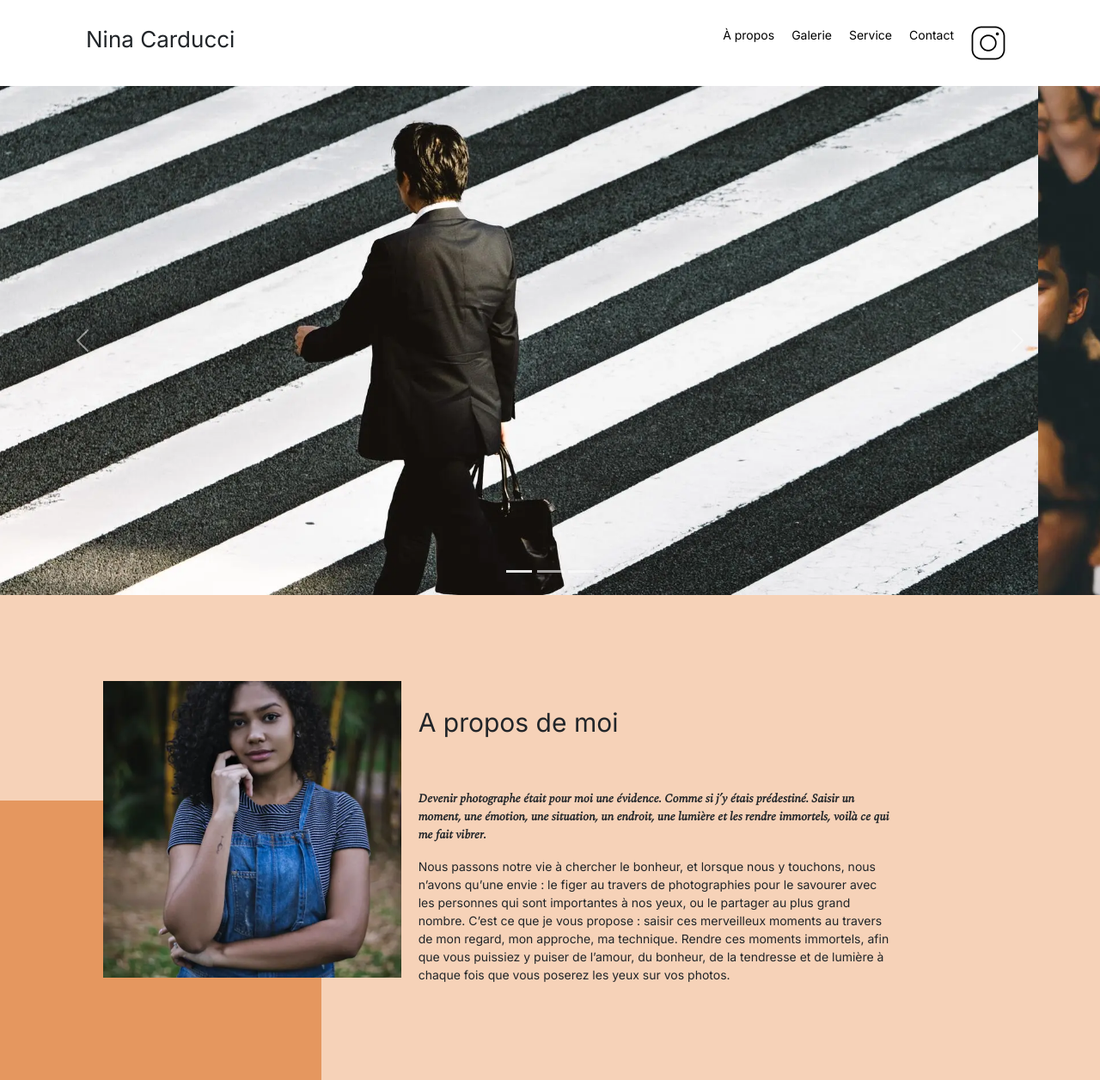
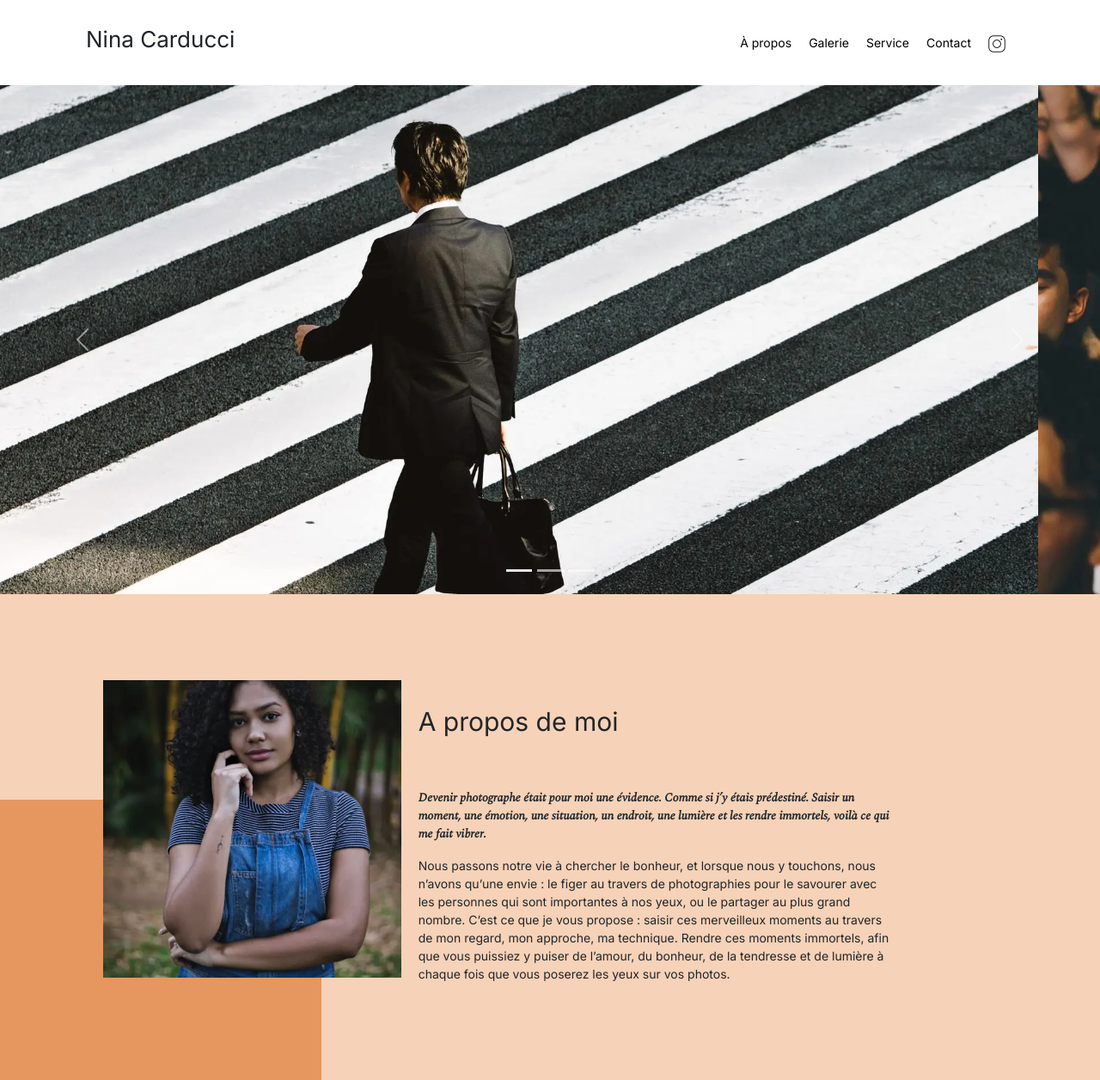
Before and after one commit to Gieltie/09--nina-carducci, a website: page index.html in a window 1280 px wide. Shown: the top 1256 px of the page at 86% size. Drawn offline with nearby package versions, Linux system fonts and the light colour scheme.

Commit message:
ajout des preload, width plus height sur les img

```diff
--- a/assets/style.css
+++ b/assets/style.css
@@ -39,7 +39,7 @@ body {
 }
 
 .social-link img {
-	width: 100%;
+	width: 20px;
 	height: auto;
 }
 
--- a/index.html
+++ b/index.html
@@ -2,14 +2,14 @@
 <html lang="fr">
 <head>
 	<meta name="viewport" content="width=device-width, initial-scale=1.0">
-	<meta name="description" content="Portfolio du photographe Nina Carducci">
-	<meta charset="UTF-8">
-	<link rel="stylesheet" href="./assets/bootstrap/bootstrap.min.css">
-	<link rel="preload" href="./assets/style.css" as="style" onload="this.rel='stylesheet'">
+	<link rel="preload" as="style" href="./assets/bootstrap/bootstrap.min.css" onload="this.rel='stylesheet'">
+	<link rel="preload" as="style" href="./assets/style.min.css" onload="this.rel='stylesheet'">
 	<link rel="preconnect" href="https://fonts.googleapis.com">
 	<link rel="preconnect" href="https://fonts.gstatic.com" crossorigin>
 	<link href="https://fonts.googleapis.com/css2?family=Inter&family=Spectral:ital,wght@0,400;1,300;1,400;1,800&display=swap" rel="stylesheet">
+	<meta charset="UTF-8">
 	<title>Nina Carducci</title>
+	<meta name="description" content="Portfolio du photographe Nina Carducci">
 </head>
 <body>
 
@@ -21,7 +21,15 @@
 				<li><a href="#gallery">Galerie</a></li>
 				<li><a href="#services">Service</a></li>
 				<li><a href="#contact">Contact</a></li>
-				<li><a href="https://www.instagram.com/ninacarducci.photo/?hl=fr" class="social-link" target="_blank"><img src="assets/images/instagram.png" alt="Logo instagram"></a></li>
+				<li><a href="https://www.instagram.com/ninacarducci.photo/?hl=fr" class="social-link" target="_blank">
+						<img
+							src="assets/images/instagram.png"
+							alt="Logo instagram"
+							width="20px"
+							height="20px"
+						>
+					</a>
+				</li>
 			</ul>
 		</nav>
 	</header>
@@ -78,7 +86,13 @@
 
 		<article id="about">
 			<div class="picture left">
-				<img src="./assets/images/nina_560.webp" alt="Portrait de Nina Carducci" />
+				<img
+					src="./assets/images/nina_560.webp"
+					alt="Portrait de Nina Carducci"
+					loading="lazy"
+					width="400px"
+					height="400px"
+				/>
 			</div>
 			<div id="about-me">
 				<h2 class="about-me__title">A propos de moi</h2>
@@ -294,8 +308,11 @@
 			<div class="picture right">
 				<img
 					src="./assets/images/camera_448.webp"
+					alt="Appareil photo"
 					loading="lazy"
-					alt="Appareil photo">
+					width="400px"
+					height="400px"
+				>
 			</div>
 		</div>
 	</footer>
```
Also changed, not shown: assets/style.min.css.
